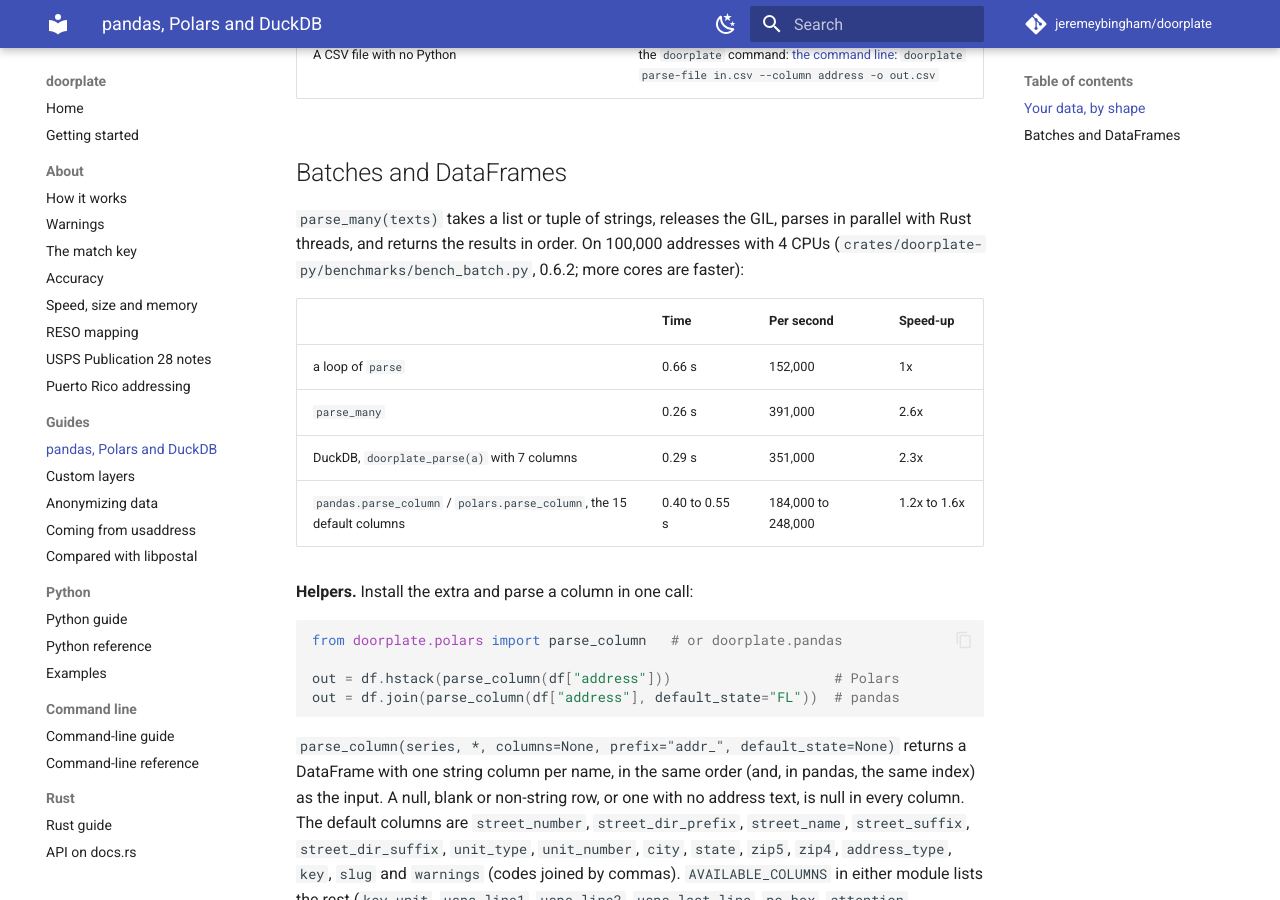
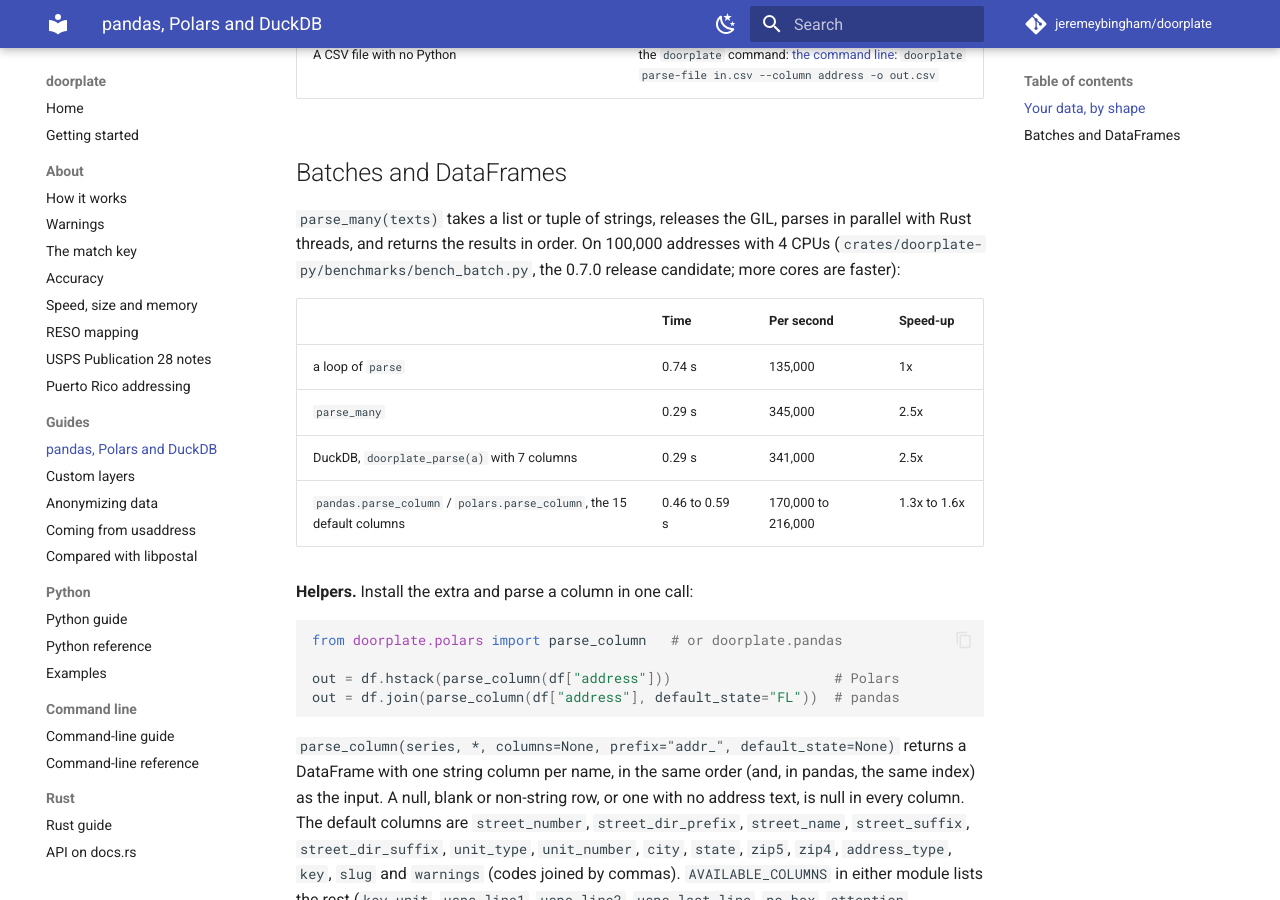
Before and after one commit to jeremeybingham/doorplate, an MkDocs documentation site: the page built from docs/dataframes.md, in a window 1280 px wide and 900 px high, scrolled down 736 px. Built offline with MkDocs 1.6.1 and Material for MkDocs 9.7.7, drawn with Linux system fonts in a browser that asks for light colours; comment, search, counter and statistics services are not loaded.

Commit message:
docs: dataframes speed table retaken on the 0.7.0 release candidate
Part of #810 (section D, group 3). bench_batch.py, 100,000 corpus
addresses, taskset -c 0-3, main at 06d243f (parse code of the release
candidate).

Co-Authored-By: Claude Opus 5.5 <noreply@anthropic.com>

```diff
--- a/docs/dataframes.md
+++ b/docs/dataframes.md
@@ -19,14 +19,14 @@ versions with data of several shapes are in the [examples](https://github.com/je
 ## Batches and DataFrames
 
 `parse_many(texts)` takes a list or tuple of strings, releases the GIL, parses in parallel with Rust threads, and returns
-the results in order. On 100,000 addresses with 4 CPUs (`crates/doorplate-py/benchmarks/bench_batch.py`, 0.6.2; more cores are faster):
+the results in order. On 100,000 addresses with 4 CPUs (`crates/doorplate-py/benchmarks/bench_batch.py`, the 0.7.0 release candidate; more cores are faster):
 
 | | Time | Per second | Speed-up |
 |---|---|---|---|
-| a loop of `parse` | 0.66 s | 152,000 | 1x |
-| `parse_many` | 0.26 s | 391,000 | 2.6x |
-| DuckDB, `doorplate_parse(a)` with 7 columns | 0.29 s | 351,000 | 2.3x |
-| `pandas.parse_column` / `polars.parse_column`, the 15 default columns | 0.40 to 0.55 s | 184,000 to 248,000 | 1.2x to 1.6x |
+| a loop of `parse` | 0.74 s | 135,000 | 1x |
+| `parse_many` | 0.29 s | 345,000 | 2.5x |
+| DuckDB, `doorplate_parse(a)` with 7 columns | 0.29 s | 341,000 | 2.5x |
+| `pandas.parse_column` / `polars.parse_column`, the 15 default columns | 0.46 to 0.59 s | 170,000 to 216,000 | 1.3x to 1.6x |
 
 **Helpers.** Install the extra and parse a column in one call:
 
```
